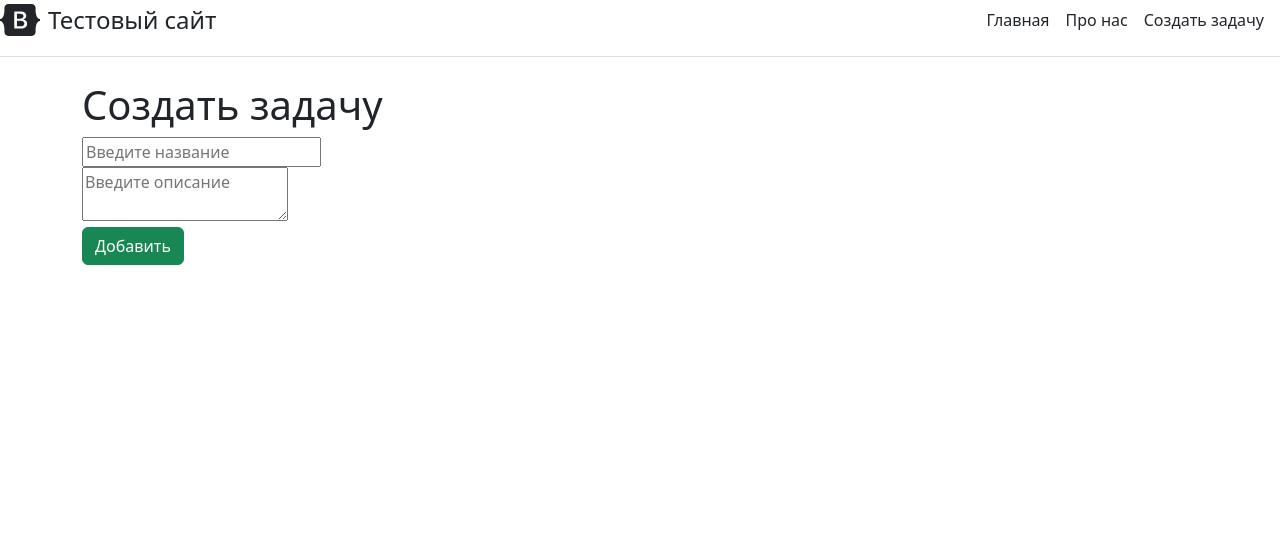
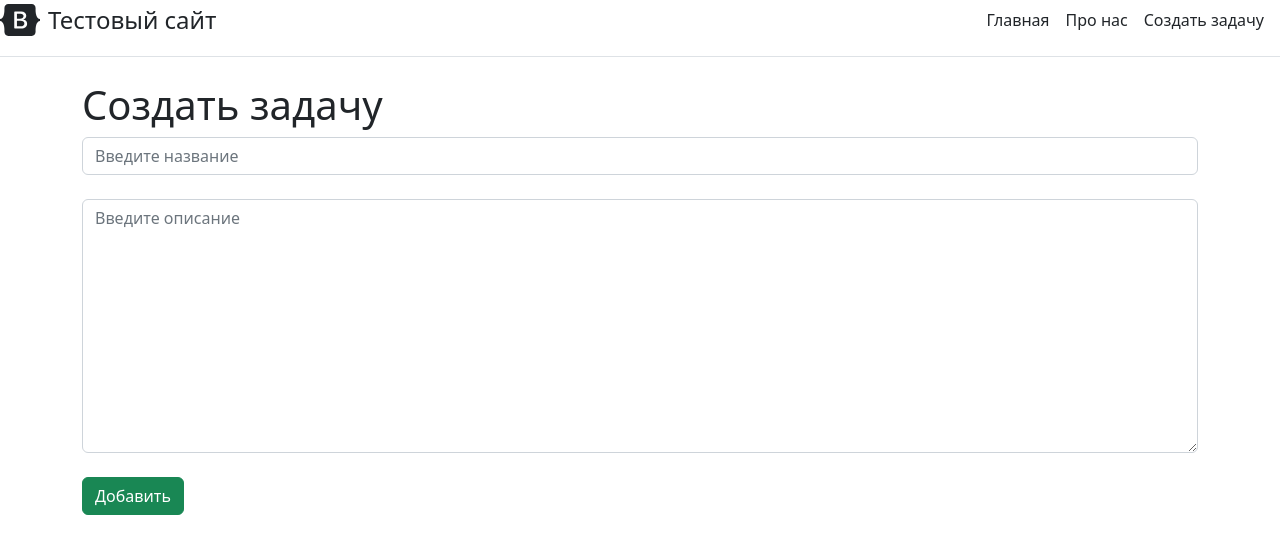
Before and after one commit to Bobteen/testsite_1, a Django app: template taskmanager/main/templates/main/create.html in a window 1280 px wide. Shown: the top 554 px of the page. Run offline with Django 4.2, Linux system fonts and the light colour scheme; the template is opened without the code that fills it: values that come from a table or form of the project are taken from there, others are empty.

Commit message:
добавление csrf_token, добавление вывода ошибки

```diff
--- a/taskmanager/main/templates/main/create.html
+++ b/taskmanager/main/templates/main/create.html
@@ -8,8 +8,9 @@
     <h1>Создать задачу</h1>
     <form method="post">
         {% csrf_token %}
-        <input type="text" placeholder="Введите название" class="form_control"><br>
-        <textarea placeholder="Введите описание" class="form_control"></textarea><br>
+        {{ form.title }}<br>
+        {{ form.task }}<br>
         <button type="submit" class="btn btn-success">Добавить</button>
+        <span>{{ error }}</span>
     </form>
 {% endblock %}
```
